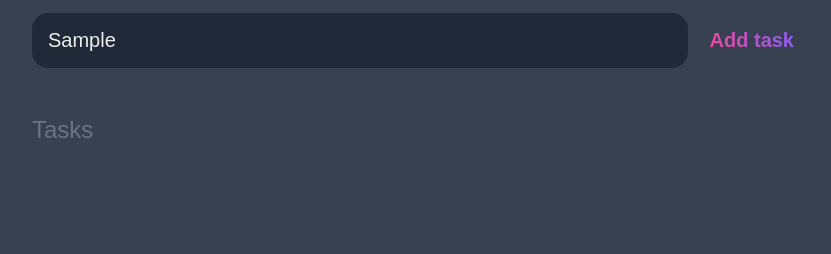
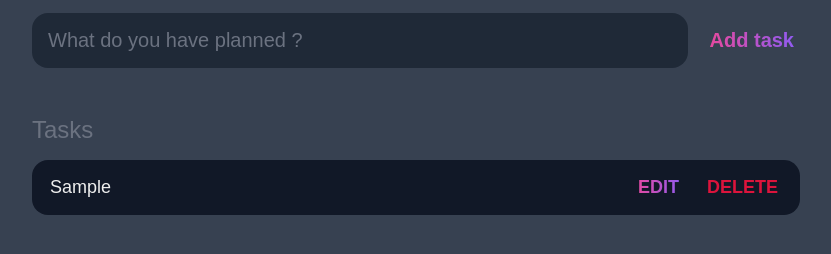
Before and after one commit to nganle2911/todo-list, a plain HTML site: page index.html in a window 1280 px wide. Both pictures are taken after typing "Sample" into the empty fields and a click on the input "Add task". Shown: the part 80-334 px from the top of the page, without its empty margins (224-1055 px from the left). Drawn offline with Linux system fonts and the light colour scheme.

Commit message:
Programming functions for todo-list app

```diff
--- a/index.html
+++ b/index.html
@@ -21,8 +21,8 @@
     <main>
         <section class="task-list">
             <h2>Tasks</h2>
-            <!-- <div id="tasks">
-                <div class="task">
+            <div id="tasks">
+                <!-- <div class="task">
                     <div class="content">
                         <input type="text" class="text" value="My shiny task" readonly>
                     </div>
@@ -30,8 +30,8 @@
                         <button class="edit">Edit</button>
                         <button class="delete">Delete</button>
                     </div>
-                </div>
-            </div> -->
+                </div> -->
+            </div>
         </section>
     </main>
 
--- a/main.js
+++ b/main.js
@@ -14,5 +14,54 @@ window.addEventListener('load', () => {
         }
 
         const task_el = document.createElement("div");
+        task_el.classList.add('task');
+
+        const task_content_el = document.createElement('div');
+        task_content_el.classList.add('content');
+
+        task_el.appendChild(task_content_el);
+
+        const task_input_el = document.createElement('input');
+        task_input_el.classList.add('text');
+        task_input_el.type = "text";
+        task_input_el.value = task;
+        task_input_el.setAttribute('readonly', "readonly");
+
+        task_content_el.appendChild(task_input_el);
+
+        const task_action_el = document.createElement('div');
+        task_action_el.classList.add('actions');
+
+        const task_edit_el = document.createElement('button');
+        task_edit_el.classList.add('edit');
+        task_edit_el.innerHTML = "Edit";
+
+        const task_delete_el = document.createElement('button');
+        task_delete_el.classList.add('delete');
+        task_delete_el.innerHTML = "Delete";
+
+        task_action_el.appendChild(task_edit_el);
+        task_action_el.appendChild(task_delete_el);
+
+        task_el.appendChild(task_action_el);
+
+        list_el.appendChild(task_el);
+
+        input.value = "";
+
+        task_edit_el.addEventListener('click', () => {
+            if (task_edit_el.innerText.toLowerCase() == "edit") {
+                task_input_el.removeAttribute('readonly');
+                task_input_el.focus();
+                task_edit_el.innerText = 'Save';
+            } else {
+                task_input_el.setAttribute('readonly', "readonly");
+                task_edit_el.innerText = "Edit";
+            }
+        });
+
+        task_delete_el.addEventListener('click', () => {
+            list_el.removeChild(task_el);
+        });
     })
 })
--- a/style.css
+++ b/style.css
@@ -108,6 +108,10 @@ main {
     margin-bottom: 1rem;
 }
 
+#tasks .task .content {
+    flex: 1 1 0%;
+}
+
 #tasks .task .content .text {
     color: var(--light);
     font-size: 1.125rem;
```
